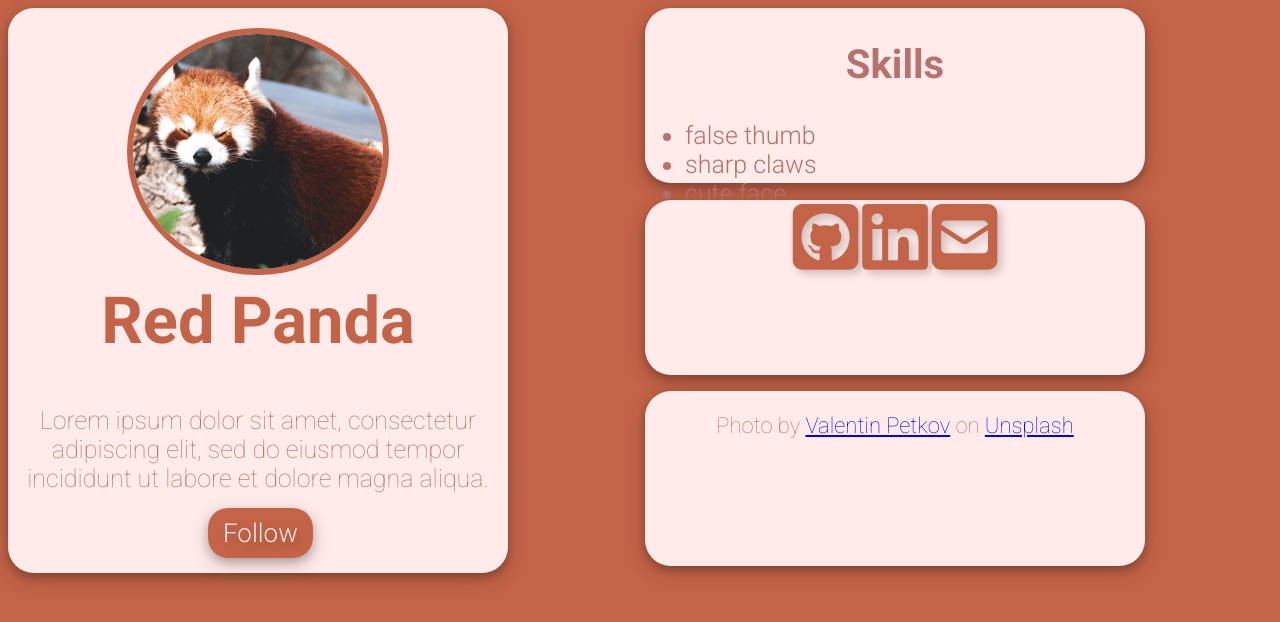
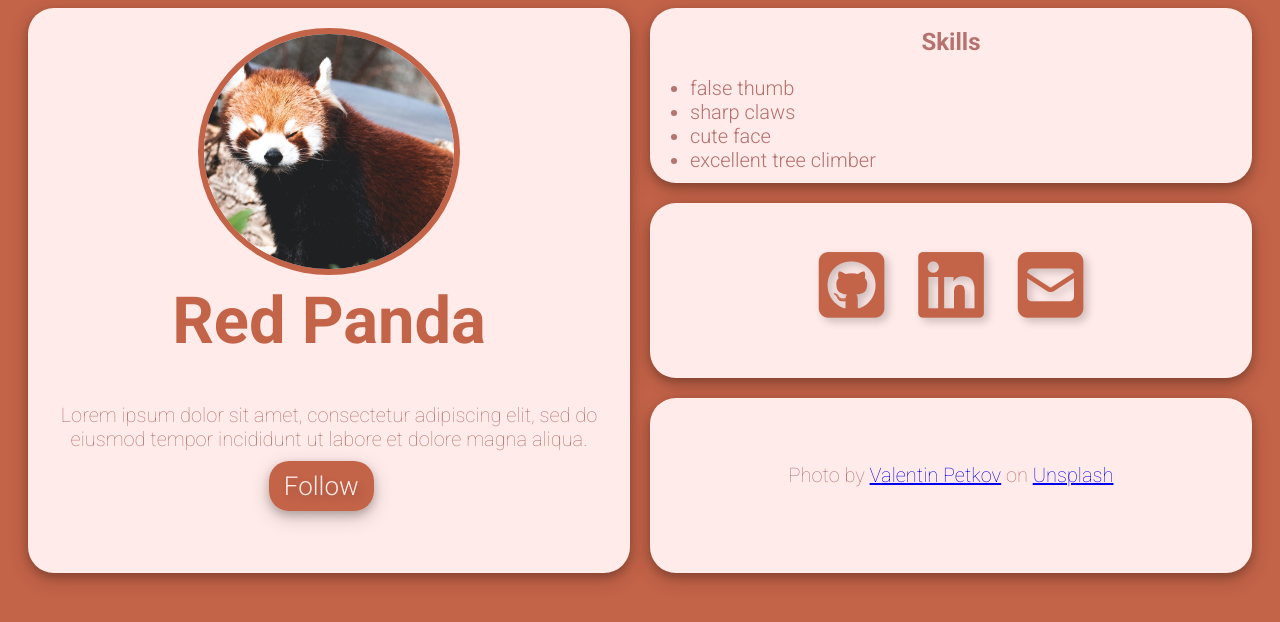
Before and after one commit to alexaagithub/ex-thetechcareerGPS, a plain HTML site: page landing_page.html in a window 1280 px wide. Drawn offline with Linux system fonts and the light colour scheme.

Commit message:
updated css and html files

```diff
--- a/landing_page.css
+++ b/landing_page.css
@@ -6,35 +6,25 @@ body{
 }
 
 /*grid layout*/
-.boxes {
-  display: grid;
-  grid-template-columns: repeat(2, 1fr);
-  grid-template-rows: repeat(3, 1fr);
-  gap: 10px 10px;
-  grid-template-areas:
-    "box1 box2"
-    "box1 box3"
-    "box1 box4"
+.grid_total{
+	display: grid;
+	grid-template-columns: 1fr 1fr;
+	grid-gap: 20px;
 }
 
-.box1 { grid-area: 1 / 1 / 4 / 2; }
-.box2 { grid-area: 1 / 2 / 2 / 3; }
-.box3 { grid-area: 2 / 2 / 3 / 3; }
-.box4 { grid-area: 3 / 2 / 4 / 3; }
-
-
-
-/* box1:image,description and follow button */
-.box1{
+/* column 1:image,description and follow button */
+.col1{
 	background-color: #FFEBE9;
 	border-radius: 26px;
-	width: 500px;
+	box-shadow: 0 4px 8px 0 rgba(0, 0, 0, 0.2), 0 6px 20px 0 rgba(0, 0, 0, 0.19);
+	margin-left: 20px;
+	margin-top: 0px;
 	height: 565px;
-	box-shadow: 0 4px 8px 0 rgba(0, 0, 0, 0.2), 0 6px 20px 0 rgba(0, 0, 0, 0.19);
-	/*padding: 40px 0px 0px 40px;*/
+
 
 }
 
+/*centering image*/
 .center {
   display: block;
   margin-left: auto;
@@ -62,9 +52,8 @@ h1 {
 .description{
 	color:#B5726E;
 	font-weight: 100;
-	font-size: 25px;
+	font-size: 20px;
 	text-align: center;
-	padding-top: 3px;
 
 
 }
@@ -86,42 +75,57 @@ h1 {
 }
 .button:hover{
 	background-color:#48c3b5;
-
 }
 
-/* box2:skills */
-.box2{
+/* column 2:box1,box2,box3 */
+.col2{
+  display: grid;
+  grid-template-columns: 1fr;
+  grid-template-rows: 1fr 1fr 1fr;
+  grid-gap: 20px 20px;
+  grid-template-areas:
+    "box1"
+    "box2"
+    "box3";
+}
+.box1 { grid-area: box1; }
+.box2 { grid-area: box2; }
+.box3 { grid-area: box3; }
+
+
+
+/* box1:skills */
+.box1{
 	background-color: #FFEBE9;
 	color: #B5726E;
 	border-radius: 26px;
-	width: 500px;
+	box-shadow: 0 4px 8px 0 rgba(0, 0, 0, 0.2), 0 6px 20px 0 rgba(0, 0, 0, 0.19);
+	margin-right: 20px;
+	margin-top: 0px;
 	height: 175px;
-	box-shadow: 0 4px 8px 0 rgba(0, 0, 0, 0.2), 0 6px 20px 0 rgba(0, 0, 0, 0.19);
-	/*padding: 40px 0px 0px 0px;*/
+
 }
 
 h2{
 	font-weight:700;
-	font-size: 40px;
+	font-size: 24px;
 	text-align: center;
 
 
 }
 ul{
 	font-weight: 300;
-	font-size: 25px;
+	font-size: 20px;
 }
 
-/* box3:social media icons */
-.box3{
+/* box2:social media icons */
+.box2{
 	background-color: #FFEBE9;
 	border-radius: 26px;
 	text-align: center;
-	width: 500px;
+	box-shadow: 0 4px 8px 0 rgba(0, 0, 0, 0.2), 0 6px 20px 0 rgba(0, 0, 0, 0.19);
+	margin-right: 20px;
 	height: 175px;
-	box-shadow: 0 4px 8px 0 rgba(0, 0, 0, 0.2), 0 6px 20px 0 rgba(0, 0, 0, 0.19);
-	/*padding: 40px 0px 0px 0px;*/
-	/*margin: 40px 0px 40px 0px;;*/
 
 }
 
@@ -134,26 +138,30 @@ ul{
 	color: #C36348;
 	font-size: 75px;
 	background-color: #FFEBE9;
-	text-shadow: 4px 4px 8px rgba(0, 0, 0, 0.2);	/*padding-top: 45px;*/
-	/*padding-right: 15px;
-	padding-left: 15px;*/
+	text-shadow: 4px 4px 8px rgba(0, 0, 0, 0.2);
+	padding-top: 45px;
+	padding-right: 15px;
+	padding-left: 15px;
 }
 
-/* box4:image attribution */
-.box4{
+/* box3:image attribution */
+.box3{
 	background-color: #FFEBE9;
 	border-radius: 26px;
-	width: 500px;
+	box-shadow: 0 4px 8px 0 rgba(0, 0, 0, 0.2), 0 6px 20px 0 rgba(0, 0, 0, 0.19);
+	margin-right: 20px;
 	height: 175px;
-	box-shadow: 0 4px 8px 0 rgba(0, 0, 0, 0.2), 0 6px 20px 0 rgba(0, 0, 0, 0.19);
-	/*padding: 40px 0px 0px 0px;*/
 }
 
 .attribution{
 	vertical-align: middle;
-	font-size: 22px;
+	font-size: 20px;
 	font-weight: 100;
 	color: #B5726E;
+	padding-top: 45px;
+	padding-right: 15px;
+	padding-left: 15px;
 	text-align: center;
 
+
 }
--- a/landing_page.html
+++ b/landing_page.html
@@ -12,17 +12,21 @@
 		<!-- link to roboto font -->
 		<link rel="preconnect" href="https://fonts.gstatic.com">
 		<link href="https://fonts.googleapis.com/css2?family=Roboto:wght@100;300;700&display=swap" rel="stylesheet">
+		<!-- favicon -->
+		<link rel="icon" href=redpanda.jpg>
 
 	</head>
 	<body>
-		<div class="boxes">
+		<!-- grid layout:2columns, the 2nd has 3 lines -->
+		<div class="grid_total">
 
-			<!-- box1:image,description and follow button -->
-			<div class="box1">
+			<!-- column1:image,description and follow button -->
+			<div class="col1"  style="float: left">
 
 				<img src="redpanda.jpg" width="250" height="235" alt="red panda with its eyes closed" class="center">
 
 				<h1>Red Panda</h1>
+
 
 				<p class="description"> Lorem ipsum dolor sit amet, consectetur adipiscing elit, sed do eiusmod tempor incididunt ut labore et dolore magna aliqua.</p>
 
@@ -30,21 +34,24 @@
 
 			</div>
 
-			<!-- box2:skills-->
-			<div class="box2">
+			<!-- column2:box1,box2,box3 -->
+			<div class="col2" style="float: right;">
 
+				<!-- box1:skills-->
+				<div class="box1">
 					<h2>Skills</h2>
 
 					<ul>
 						<li>false thumb</li>
 						<li>sharp claws</li>
 						<li>cute face</li>
-					<li>excellent tree climber</li>
+						<li> excellent tree climber</li>
 					</ul>
 				</div>
 
-			<!-- box3:social media icons-->
-			<div class="box3">
+
+				<!-- box2:social media icons-->
+				<div class="box2">
 
 					<a href="https://www.github.com" target="_blanck"><i class="fab fa-github-square social_icons"></i></a>
 
@@ -54,10 +61,12 @@
 
 				</div>
 
-			<!-- box4:image attribution-->
-			<div class="box4">
+				<!-- box3:image attribution-->
+				<div class="box3">
 
 					<p class="attribution"><span>Photo by <a href="https://unsplash.com/@thefreak1337?utm_source=unsplash&amp;utm_medium=referral&amp;utm_content=creditCopyText">Valentin Petkov</a> on <a href="https://unsplash.com/s/photos/red-panda?utm_source=unsplash&amp;utm_medium=referral&amp;utm_content=creditCopyText">Unsplash</a></span></p>
+
+				</div>
 
 			</div>
 
```
Lines whose indentation alone changed are shown as unchanged.
